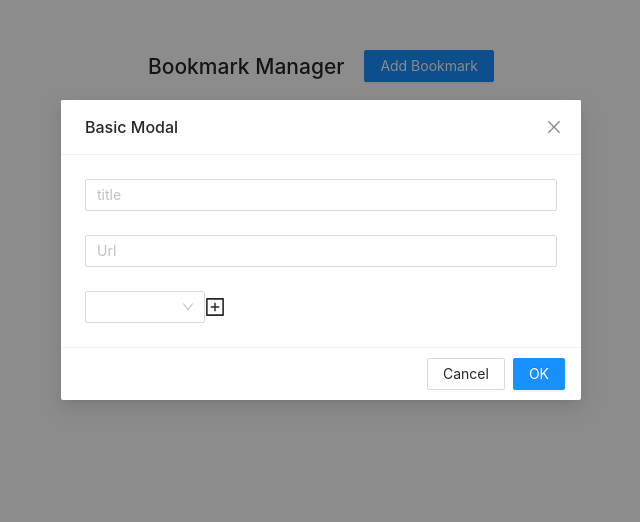
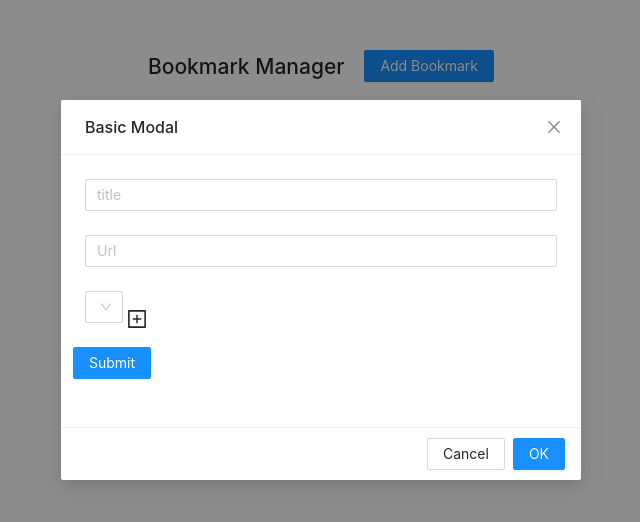
Before and after one commit to shah-jalal1/selise-assessmen, a React (Create React App) app: page / in a window 1280 px wide. Both pictures are taken after a click on the button "Add Bookmark". Shown: the top 522 px of the page, without its empty margins (319-959 px from the left). Built offline with nearby package versions, Linux system fonts and the light colour scheme.

Commit message:
add data in local storage

```diff
--- a/src/components/pages/Home/BookmarkModal.js
+++ b/src/components/pages/Home/BookmarkModal.js
@@ -3,7 +3,7 @@ import React from 'react';
 const BookmarkModal = () => {
     return (
         <div>
-
+            book
         </div>
     );
 };
--- a/src/components/pages/Home/Home.js
+++ b/src/components/pages/Home/Home.js
@@ -28,6 +28,24 @@ const Home = () => {
     };
 
     const onFinish = async values => {
+
+        values.category = categories;
+
+        console.log('values', values)
+
+        setIsModalOpen(false);
+
+        let a = [];
+        a = JSON.parse(localStorage.getItem('bookmarks-data')) || [];
+        a.push(values);
+
+        localStorage.setItem('bookmarks-data', JSON.stringify(a));
+
+        form.resetFields();
+        setCategories([]);
+        setCategoryTempValue('');
+
+        alert("Successfully added into favourite");
     }
 
     const handleChange = (value) => {
@@ -39,7 +57,6 @@ const Home = () => {
         setCategories([...categories, catergoryTempValue]);
     }
 
-    console.log('category', categories)
 
     return (
         <div style={{padding: '50px'}}>
@@ -49,7 +66,12 @@ const Home = () => {
             </div>
 
 
-            <Modal title="Basic Modal" open={isModalOpen} onOk={handleOk} onCancel={handleCancel}>
+            <Modal
+                title="Basic Modal"
+                open={isModalOpen}
+                // onOk={handleOk}
+                // onCancel={handleCancel}
+                >
 
                 <Form
                     layout='vertical'
@@ -86,16 +108,23 @@ const Home = () => {
                         {/*    })*/}
                         {/*}*/}
                         <Col md={24} xs={24}>
+                            <div>
+
                                <div style={{display: 'flex'}}>
-                               <Select style={{ width: 120 }} onChange={handleChange}>
+                                   <Form.Item
+                                       rules={[{required: true, message: 'Please input category'}]}
+                                   >
+                                       <Select style={{width: '90%'}}
+                                               onChange={handleChange} disabled={categories !== [] ? false : true}
+                                       >
                                            {
                                                catergory.map(data =>
-                                           <Option key={data} value={data}>{data}</Option>
 
+                                                   <Option key={Math.random()} value={data}>{data}</Option>
                                                )
                                            }
                                        </Select>
-
+                                   </Form.Item>
                                    <PlusSquareOutlined
                                        onClick={addCategory}
                                        style={{
@@ -104,7 +133,47 @@ const Home = () => {
                                        }}
                                    />
                                </div>
+
+                                <div style={{display: 'flex'}}>
+
+                                </div>
+                                {
+                                    categories?.map(data =>
+                                        <div style={{display: 'flex'}}>
+                                            <Select
+                                                style={{width: '90%'}}
+                                                onChange={handleChange}
+                                            >
+                                                {
+                                                    catergory.map(data =>
+                                                        <Option key={Math.random()} value={data}>{data}</Option>
+                                                    )
+                                                }
+                                            </Select>
+                                            <PlusSquareOutlined
+                                                onClick={addCategory}
+                                                style={{
+                                                    fontSize: "20px",
+                                                    marginLeft: "0px",
+                                                }}
+                                            />
+                                        </div>
+                                    )
+                                }
+
+
+                            </div>
                         </Col>
+
+                        <Form.Item>
+                            <Button
+                                type="primary"
+                                htmlType="submit"
+                                style={{width: "100%"}}
+                            >
+                                Submit
+                            </Button>
+                        </Form.Item>
 
                     </Row>
                 </Form>
```
Lines whose indentation alone changed are shown as unchanged.
